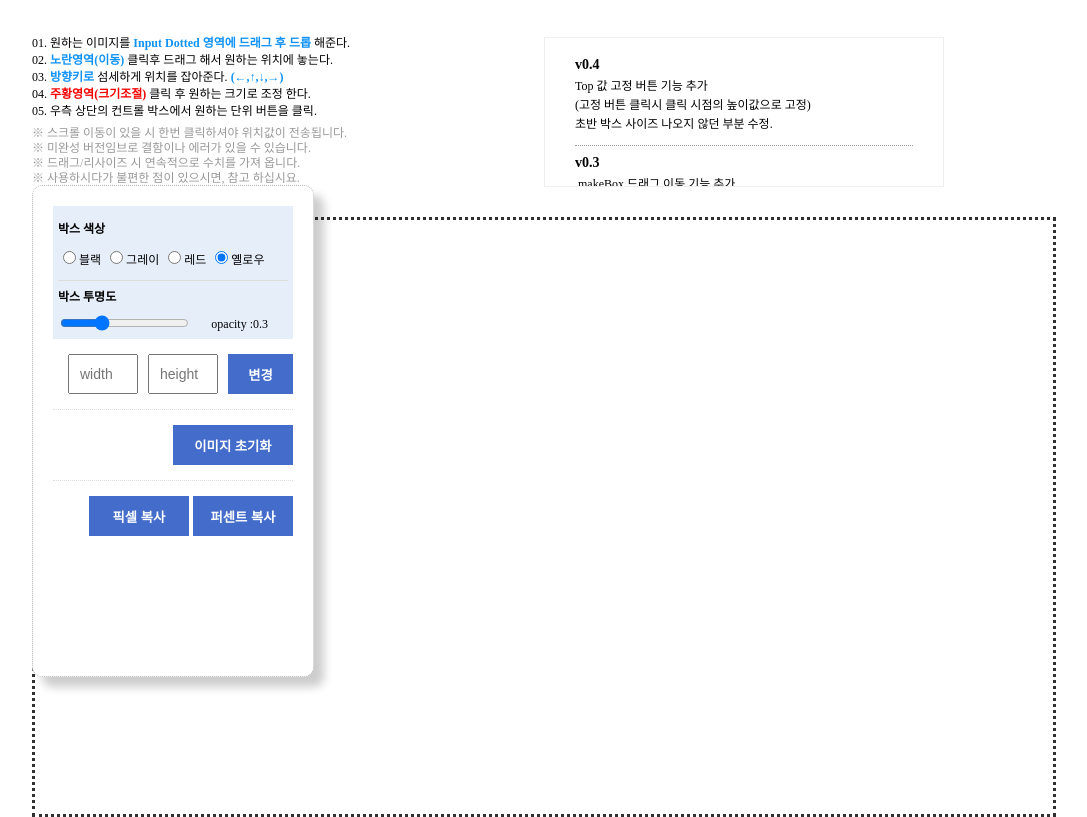
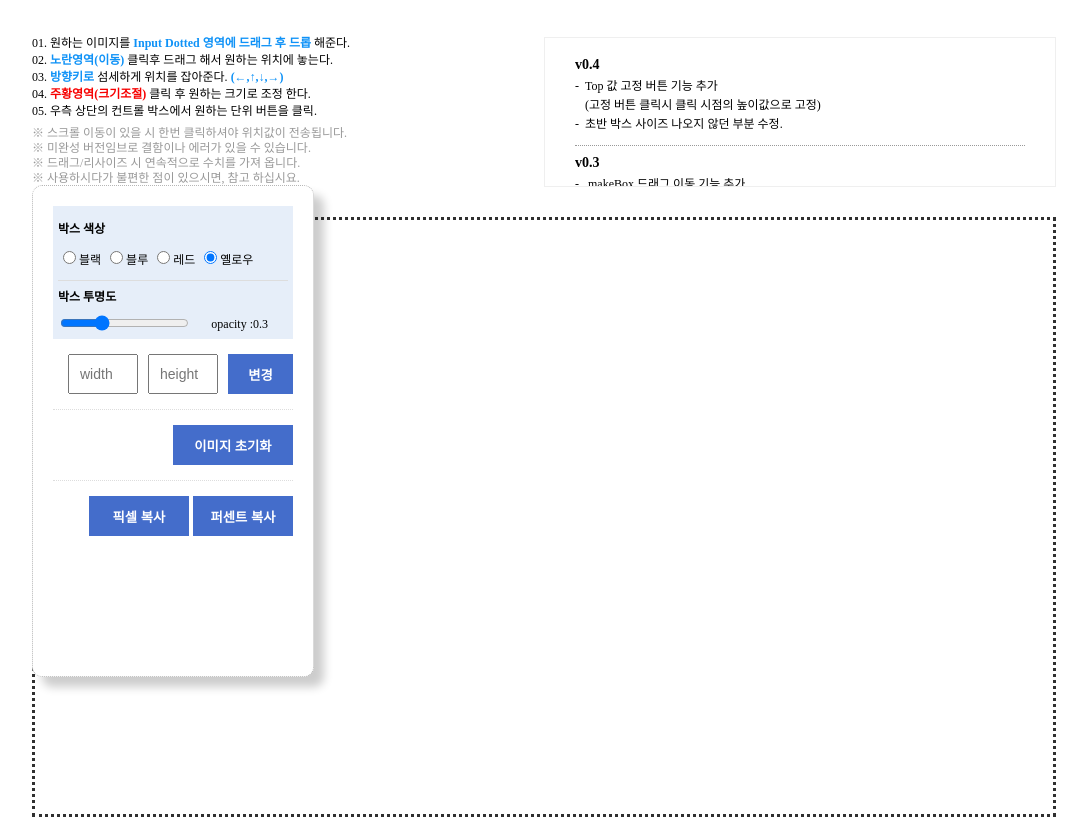
Before and after one commit to daesung6756/pro-ject, a plain HTML site: page imggetoffset/index.html in a window 1280 px wide. Shown: the part 95-912 px from the top of the page, without its empty margins (96-1183 px from the left). Drawn offline with nearby package versions, Linux system fonts and the light colour scheme.

Commit message:
img get offset v0.4

```diff
--- a/imggetoffset/css/img-offset.css
+++ b/imggetoffset/css/img-offset.css
@@ -17,11 +17,12 @@ html, body{width:100%;height:100%;}
 .makeBox-inner .input-area {font-size:0;}
 .makeBox-inner .input-area input {font-size:14px;}
 
-.release-info {padding:10px 30px;border:1px solid #efefef;max-width:400px;}
+.release-info {padding:10px 30px;border:1px solid #efefef;}
 .release-info:hover {background: rgba(247,208,0,.2);}
 .release-info > ul > li{border-bottom:1px dotted #999;padding:10px 0;font-size:14px;}
 .release-info > ul > li > strong {display:block;padding-bottom:5px;margin:0;}
-.release-info > ul > li > ul > li {font-size:12px;line-height:1.6;}
+.release-info > ul > li > ul > li {position:relative;font-size:12px;line-height:1.6;padding-left:10px;}
+.release-info > ul > li > ul > li:before {content:'-';position:absolute;top:0;left:0;}
 
 .box-control {background:#e6eef9;padding:5px;}
 .box-control .ctrl-inner {position:relative;padding-right:70px;}
--- a/imggetoffset/index.html
+++ b/imggetoffset/index.html
@@ -26,7 +26,7 @@
             <p class="desc-title">박스 색상</p>
             <div class="radio-set">
                <label for="colorSelect1"><input type="radio" id="colorSelect1" name="box-color-change" onchange="colorChangeRadioEvent('.radio-set', '.rect-box')">블랙</label>
-               <label for="colorSelect2"><input type="radio" id="colorSelect2" name="box-color-change" onchange="colorChangeRadioEvent('.radio-set', '.rect-box')">그레이</label>
+               <label for="colorSelect2"><input type="radio" id="colorSelect2" name="box-color-change" onchange="colorChangeRadioEvent('.radio-set', '.rect-box')">블루</label>
                <label for="colorSelect3"><input type="radio" id="colorSelect3" name="box-color-change" onchange="colorChangeRadioEvent('.radio-set', '.rect-box')">레드</label>
                <label for="colorSelect4"><input type="radio" id="colorSelect4" name="box-color-change" onchange="colorChangeRadioEvent('.radio-set', '.rect-box')" checked>옐로우</label>
             </div>
--- a/imggetoffset/js/img-offset.js
+++ b/imggetoffset/js/img-offset.js
@@ -198,7 +198,7 @@ function colorChangeRadioEvent($el, $target) {
             break;
         case "colorSelect2":
             $tG.css({
-                'background': '#909090'
+                'background': '#0F92F7'
             });
             break;
         case "colorSelect3":
```
